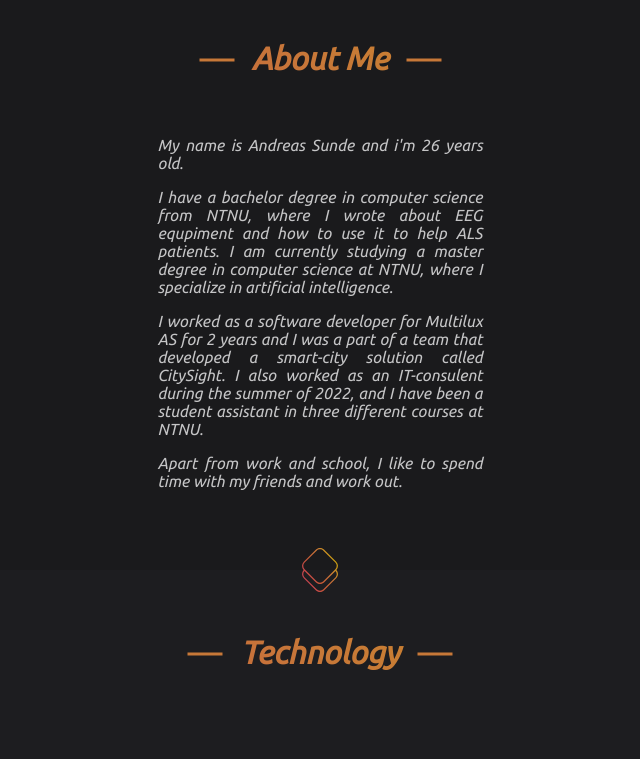
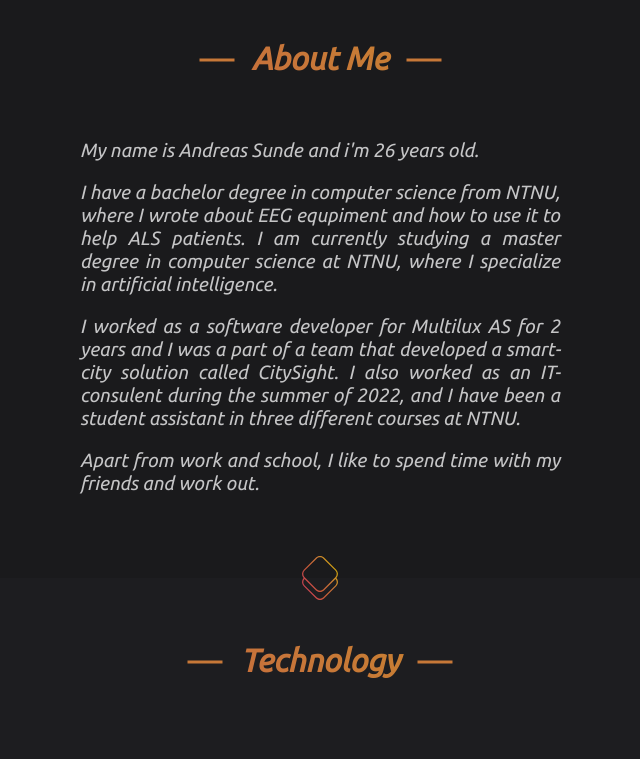
Before and after one commit to rojahno/Portfolio, a React (Create React App) app: page / in a window 1280 px wide. Shown: the part 824-1583 px from the top of the page, without its empty margins (320-960 px from the left). Built offline with nearby package versions, Linux system fonts and the light colour scheme.

Commit message:
cleaned up files

```diff
--- a/src/App.css
+++ b/src/App.css
@@ -5,9 +5,8 @@
 }
 
 body {
-    font-family: "Anton", sans-serif;
+    /* font-family: "Anton", sans-serif; */
     font-family: "Ubuntu", sans-serif;
-
     color: #ffffffee;
     background-color: #1d1d20;
     opacity: 0.8;
@@ -25,3 +24,9 @@ p {
 button:hover {
     transform: scale(1.05);
 }
+
+@media screen and (min-width: 630px) {
+    p {
+        font-size: 1.2rem;
+    }
+}
--- a/src/components/AboutMe/AboutMe.css
+++ b/src/components/AboutMe/AboutMe.css
@@ -3,3 +3,9 @@
     margin: 0 auto;
     margin-top: 1rem;
 }
+
+@media only screen and (min-width: 480px) {
+    .about-me {
+        max-width: 480px;
+    }
+}
--- a/src/components/layout/Layout.css
+++ b/src/components/layout/Layout.css
@@ -1,6 +1,5 @@
 .layout {
     height: 100%;
-    width: 100vw;
     display: flex;
     flex-direction: column;
     justify-content: flex-start;
--- a/src/components/profile/Profile.css
+++ b/src/components/profile/Profile.css
@@ -5,7 +5,6 @@
     transform: translate(-50%, -50%);
     padding: 1.4em;
     animation: fadeIn 2s ease-in;
-    width: 325px;
 }
 
 .profile:before,
@@ -133,7 +132,6 @@
     0% {
         opacity: 0;
         transform: translateX(20px);
-        /* transform: translateX(20px); */
     }
     100% {
         opacity: 1;
@@ -145,7 +143,6 @@
     0% {
         opacity: 0;
         transform: translateX(-20px);
-        /* transform: translateX(20px); */
     }
     100% {
         opacity: 1;
```
